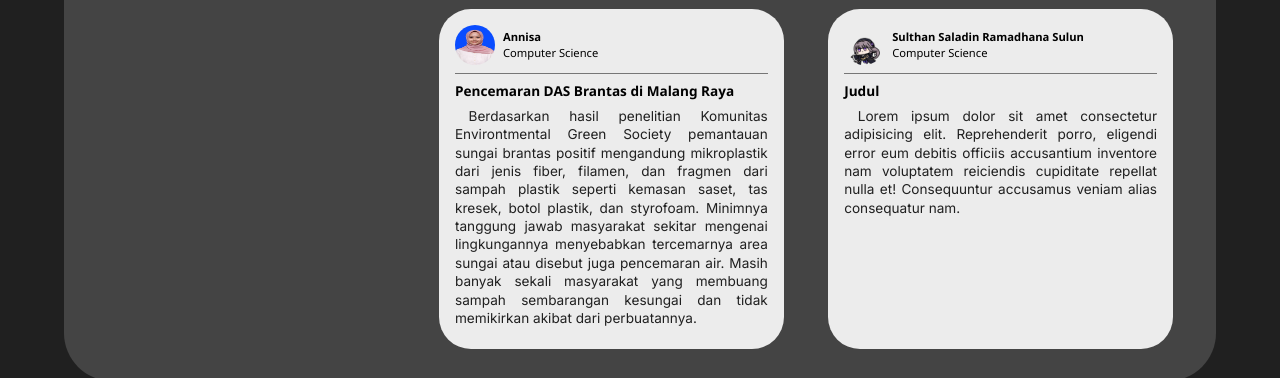
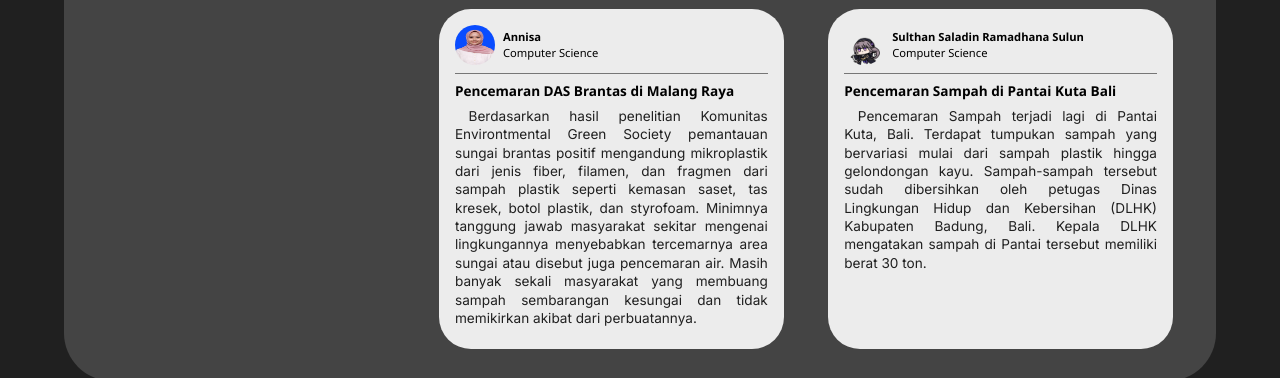
Before and after one commit to nabilazhaf/bnccmalang-hacktoberfest2023, a plain HTML site: page index.html in a window 1280 px wide. Shown: the part 3089-3467 px from the top of the page. Drawn offline with Linux system fonts and the light colour scheme; a script that the page names is missing.

Commit message:
Add Title and Content

```diff
--- a/index.html
+++ b/index.html
@@ -285,8 +285,8 @@
         </div>
     </div>
     <div class = "seperator"></div>
-    <h5><b>Judul</b></h5>
-    <p>&emsp;Lorem ipsum dolor sit amet consectetur adipisicing elit. Reprehenderit porro, eligendi error eum debitis officiis accusantium inventore nam voluptatem reiciendis cupiditate repellat nulla et! Consequuntur accusamus veniam alias consequatur nam.</p>
+    <h5><b>Pencemaran Sampah di Pantai Kuta Bali</b></h5>
+    <p>&emsp;Pencemaran Sampah terjadi lagi di Pantai Kuta, Bali. Terdapat tumpukan sampah yang bervariasi mulai dari sampah plastik hingga gelondongan kayu. Sampah-sampah tersebut sudah dibersihkan oleh petugas Dinas Lingkungan Hidup dan Kebersihan (DLHK) Kabupaten Badung, Bali. Kepala DLHK mengatakan sampah di Pantai tersebut memiliki berat 30 ton.</p>
 </div>
           <!-- End of B - 4 -->
         </div>
```
